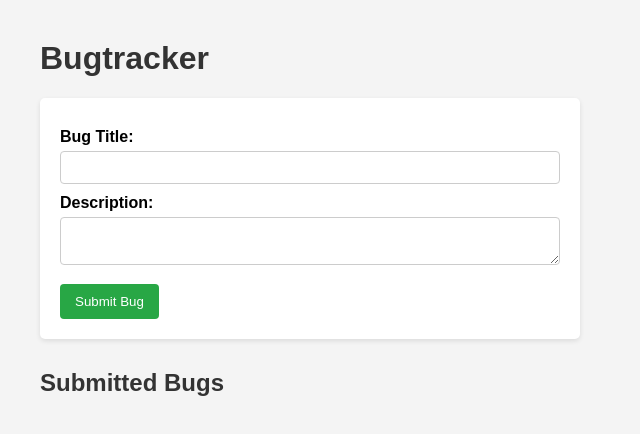
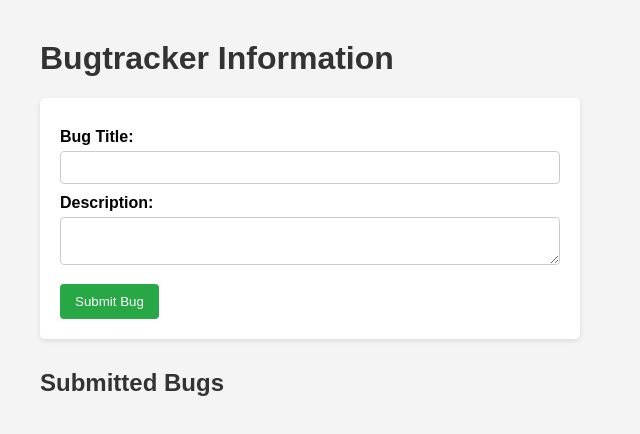
Before and after one commit to Lokeshwaran121/BugTracker, a plain HTML site: page index.html in a window 1280 px wide. Shown: the whole page, without its empty margins (0-640 px from the left). Drawn offline with Linux system fonts and the light colour scheme.

Commit message:
feat:update

```diff
--- a/index.html
+++ b/index.html
@@ -6,7 +6,7 @@
     <link rel="stylesheet" href="style.css">
 </head>
 <body>
-    <h1>Bugtracker</h1>
+    <h1>Bugtracker Information</h1>
 
     <form id="bugForm">
         <label for="bugTitle">Bug Title:</label>
```
